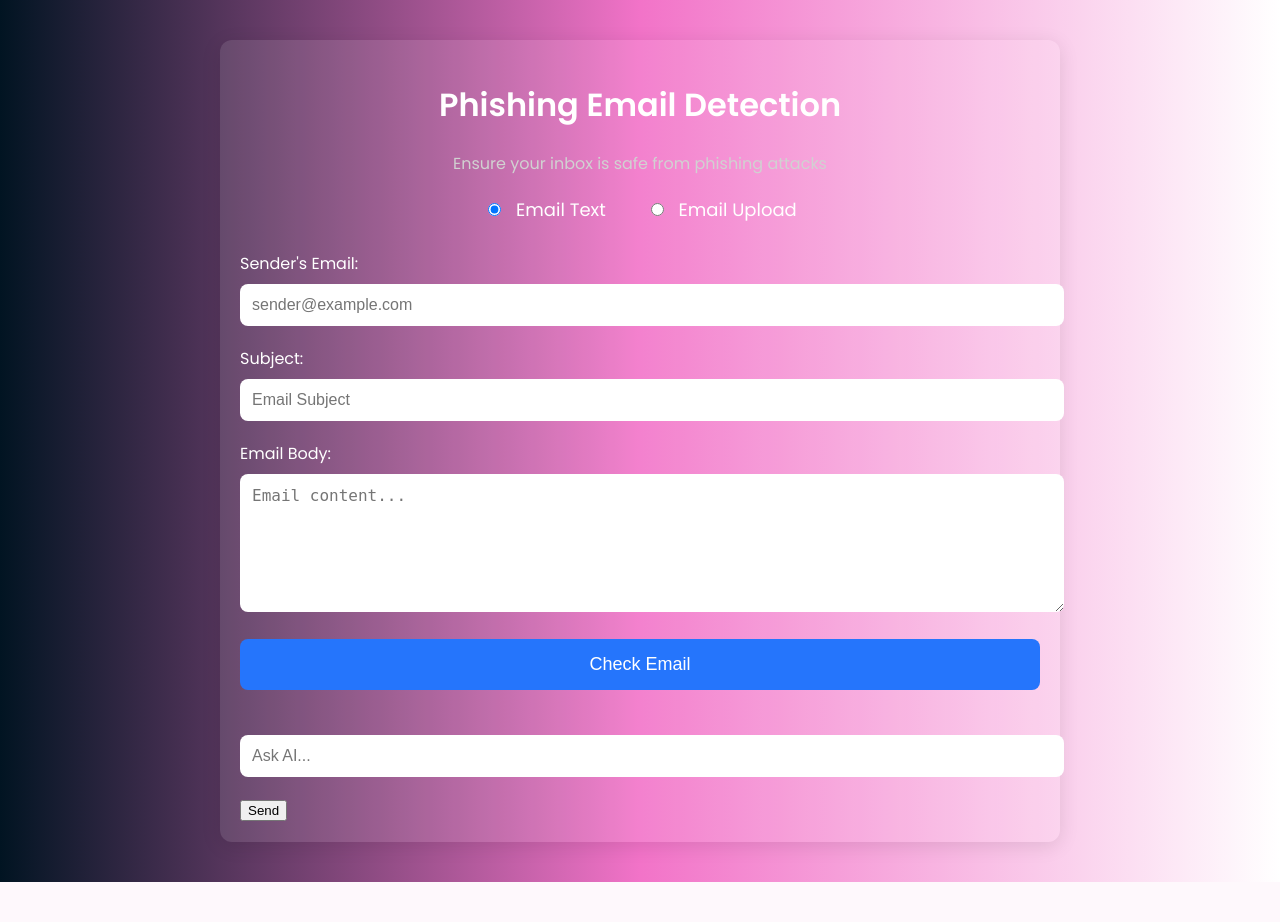
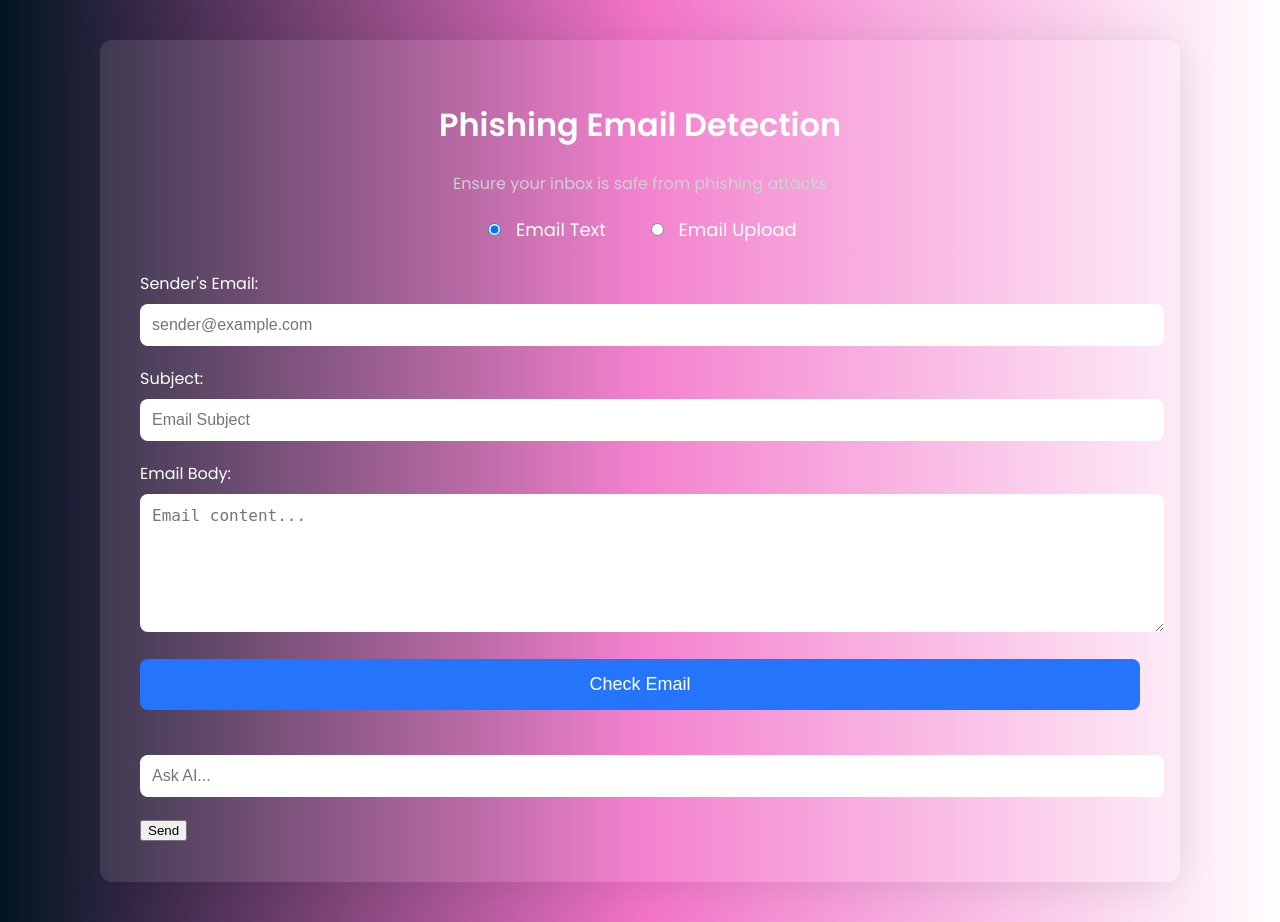
Before and after one commit to LSiret/Phishing_Detection_FLASK, a Flask app: template templates/index.html in a window 1280 px wide. Before the commit the page ends 882 px from the top, so only its background shows below. Run offline with Flask 3, Linux system fonts and the light colour scheme; the template is opened without the code that fills it, so the values that code supplies are empty; parts of the project's set-up code (start-up, migrations or seed data) failed here and were passed over.

Commit message:
Update Style.css
Changed box sizes to fit panel.

```diff
--- a/static/Style.css
+++ b/static/Style.css
@@ -8,12 +8,12 @@ body {
 }
 
 .container {
-    max-width: 800px;
+    max-width: 1000px;
     margin: 40px auto;
-    padding: 20px;
+    padding: 40px;
     background-color: rgba(255, 255, 255, 0.1);
     border-radius: 12px;
-    box-shadow: 0 4px 20px rgba(0, 0, 0, 0.1);
+    box-shadow: 0 4px 40px rgba(0, 0, 0, 0.1);
 }
 
 .header {
```
